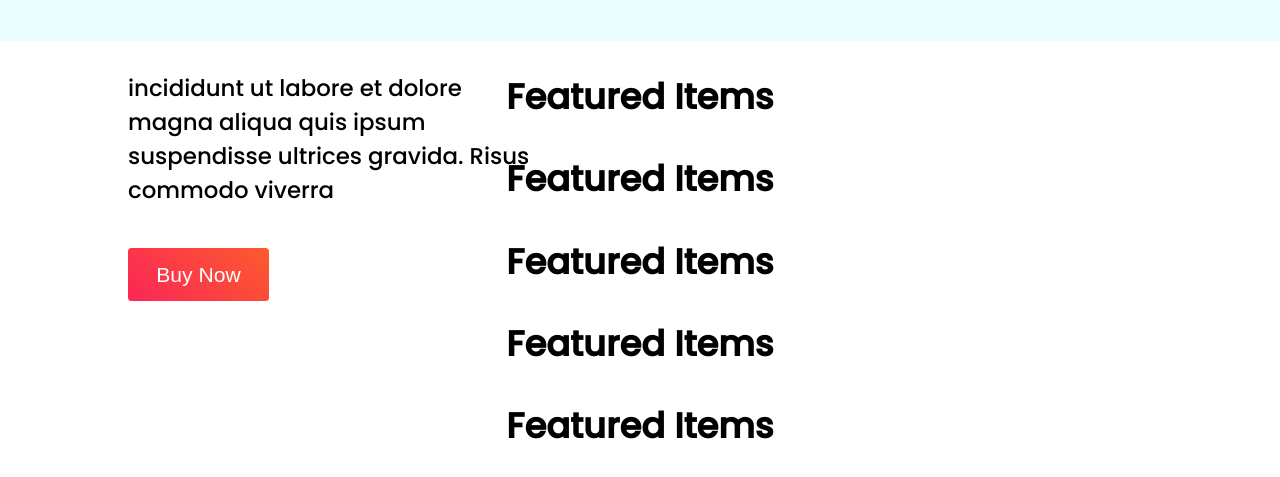
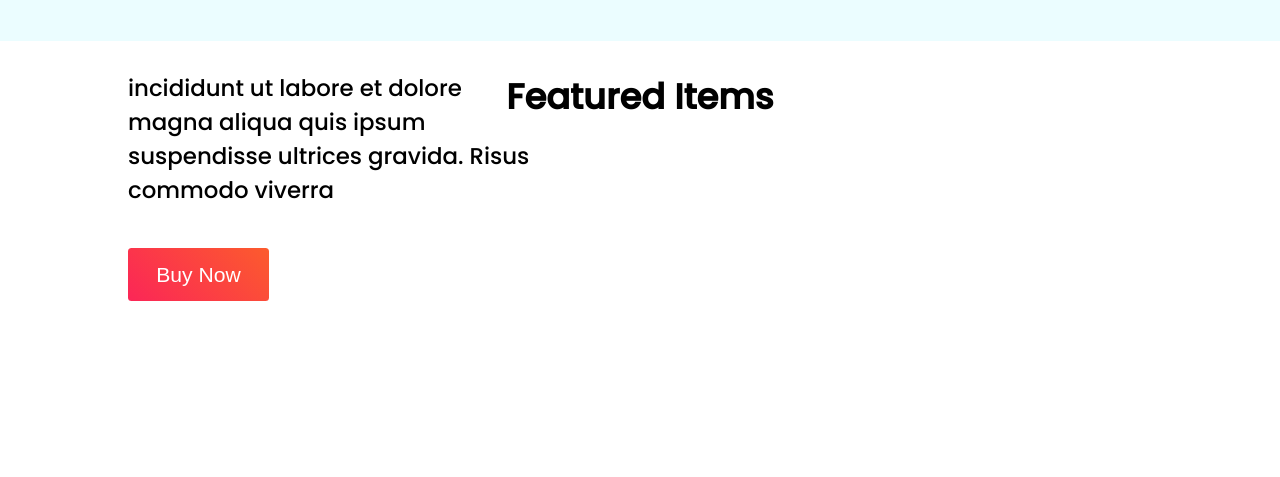
Before and after one commit to Dhela19/Furniture-Shop-Template, a plain HTML site: page index.html in a window 1280 px wide. Shown: the part 759-1236 px from the top of the page. After the commit the page ends 1060 px from the top, so only its background shows below. Drawn offline with Linux system fonts and the light colour scheme.

Commit message:
Update index.html

```diff
--- a/index.html
+++ b/index.html
@@ -74,19 +74,6 @@
     <section class="featuredSection">
             <h2 class="featuredItemsHeading"> Featured Items</h2>
     </section>
-    <section class="featuredSection">
-        <h2 class="featuredItemsHeading"> Featured Items</h2>
-</section>
-<section class="featuredSection">
-    <h2 class="featuredItemsHeading"> Featured Items</h2>
-</section>
-<section class="featuredSection">
-    <h2 class="featuredItemsHeading"> Featured Items</h2>
-</section>
-<section class="featuredSection">
-    <h2 class="featuredItemsHeading"> Featured Items</h2>
-</section>
-
 
 <script src="/script.js"></script>
 </body>
```
